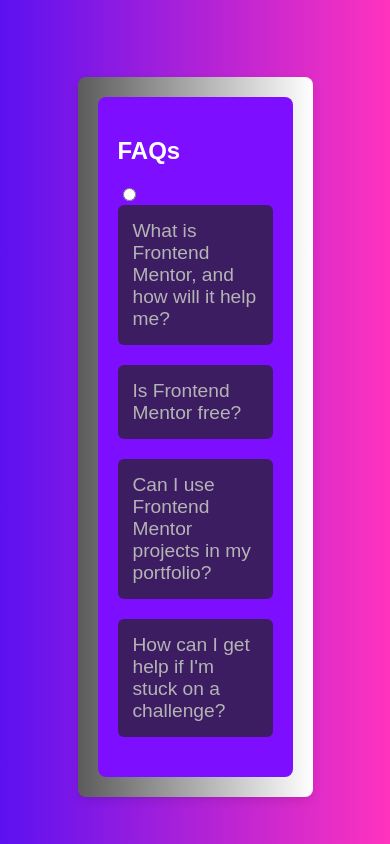
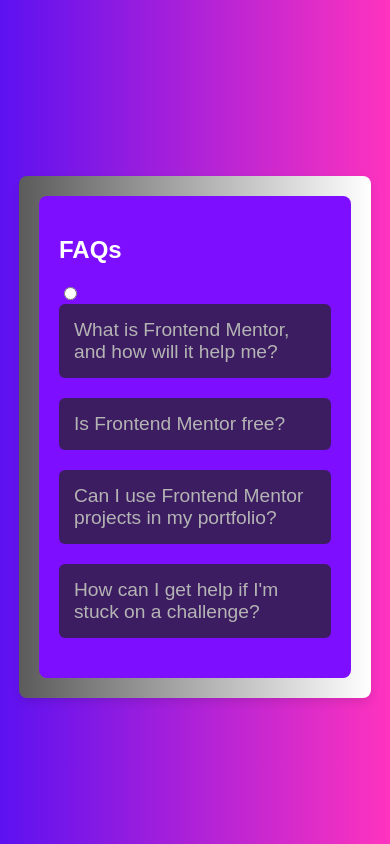
Before and after one commit to Brandon-Isaac/interview, a plain HTML site: page Accordion/index.html in a window 390 px wide. Drawn offline with Linux system fonts and the light colour scheme.

Commit message:
Updated container width for 300px width screens

```diff
--- a/Accordion/style.css
+++ b/Accordion/style.css
@@ -74,3 +74,10 @@ body {
     background-color: #5e2a8c;
     color: aliceblue;
 }
+
+@media (max-width: 768px) {
+    .container {
+        width: 80%;
+        min-width: 300px;
+    }
+}
```
